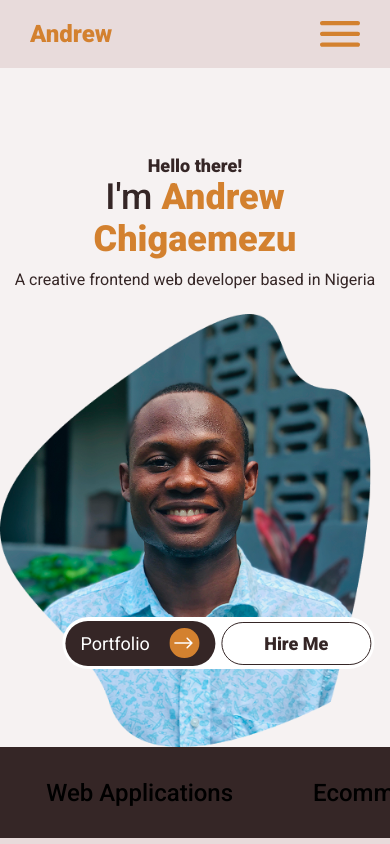
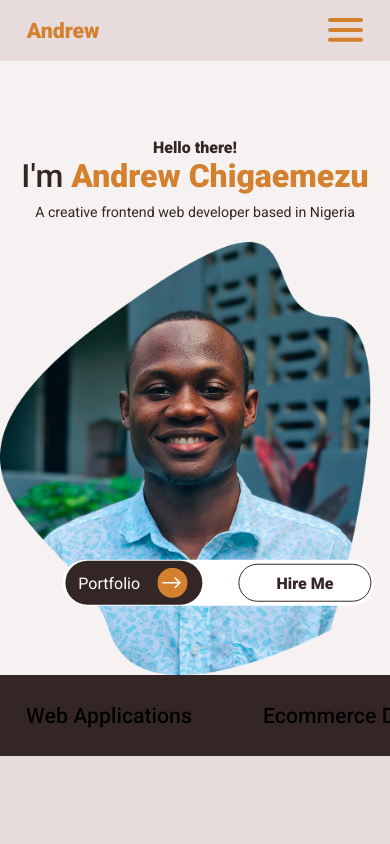
Before and after one commit to Andrewchigaemezu/andrew_portfolio, a React (Vite) app: page / in a window 390 px wide. Shown: the top 844 px of the page. Built offline with nearby package versions, Linux system fonts and the light colour scheme.

Commit message:
fixed rem %

```diff
--- a/src/index.css
+++ b/src/index.css
@@ -24,6 +24,9 @@ html {
 @media (max-width: 75em) {
 }
 @media (max-width: 59em) {
+  html {
+    font-size: 55.5%;
+  }
 }
 @media (max-width: 44em) {
 }
```
